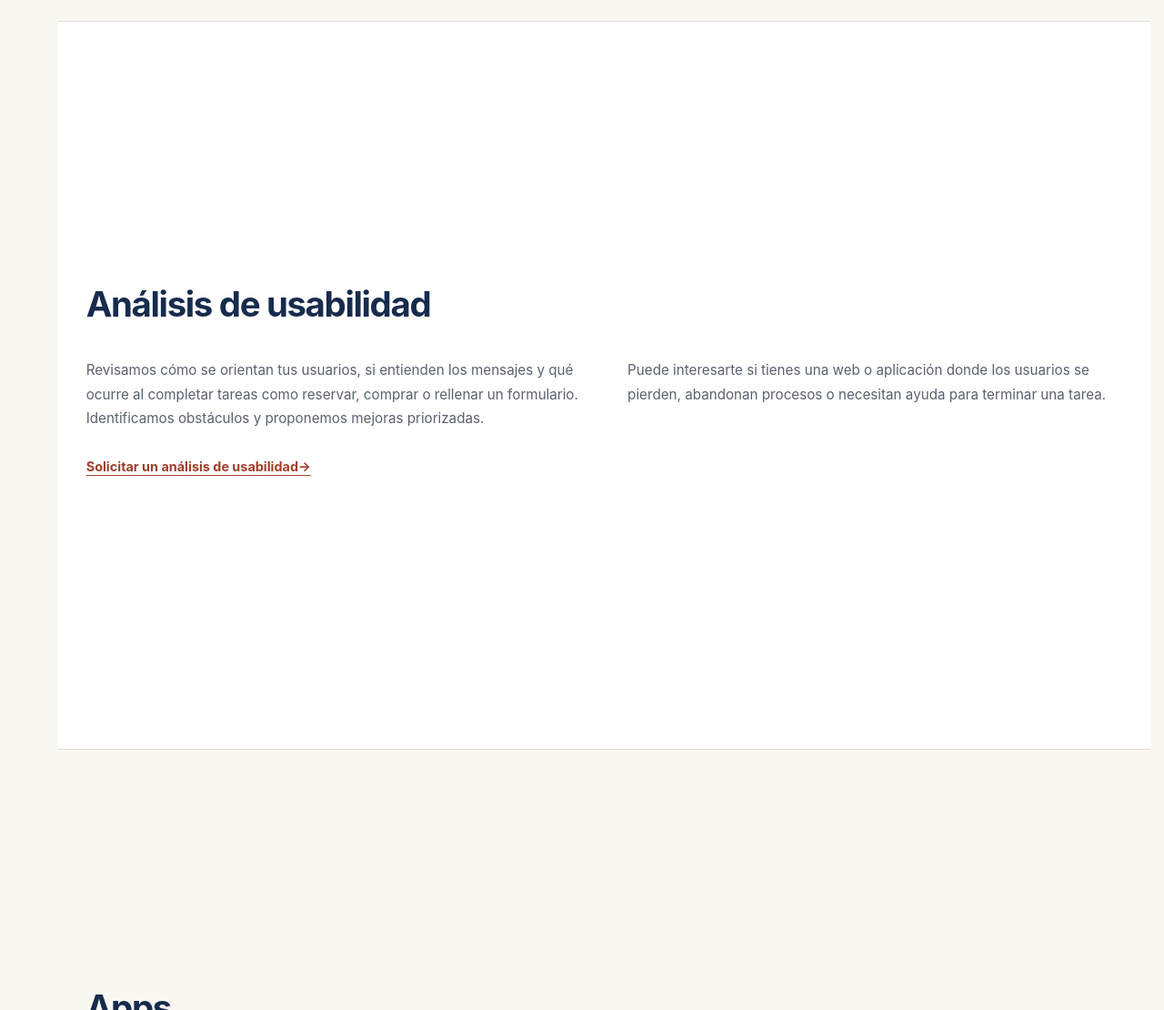
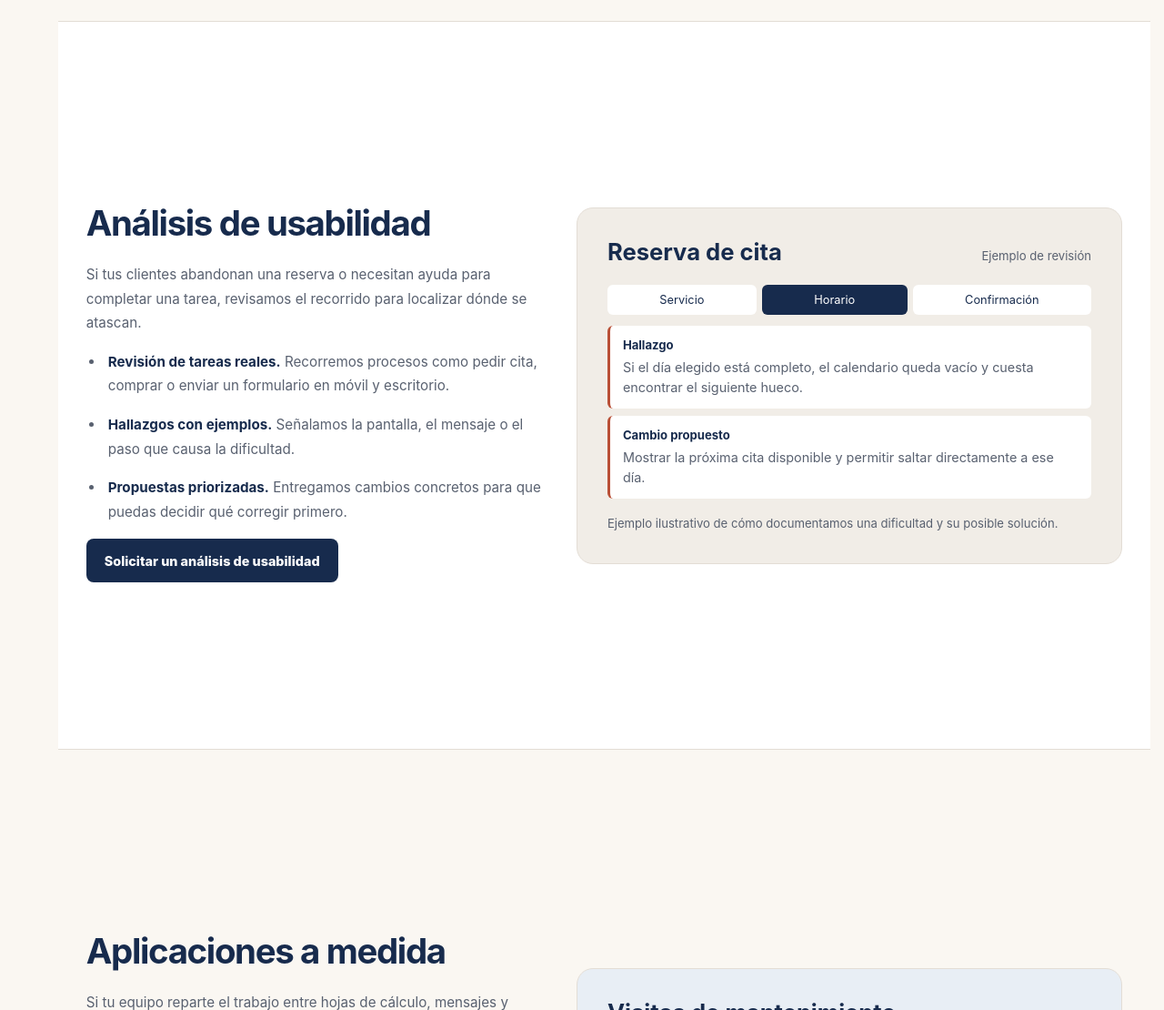
Before and after one commit to Palmito-Labs/palmito-web, a plain HTML site: page index.html in a window 1280 px wide. Shown: the part 3425-4535 px from the top of the page at 91% size. Drawn offline with Linux system fonts and the light colour scheme.

Commit message:
Improve web layout and illustrate usability and app services

```diff
--- a/index.html
+++ b/index.html
@@ -33,7 +33,7 @@
 <link rel="stylesheet" href="/screens.css?v=2">
 <link rel="stylesheet" href="/photography.css?v=1">
 <link rel="stylesheet" href="/contact.css?v=2">
-<link rel="stylesheet" href="/offer.css?v=10">
+<link rel="stylesheet" href="/offer.css?v=11">
 </head>
   <body class="home">
     <a class="skip-link" href="#contenido">Saltar al contenido</a>
@@ -194,20 +194,65 @@
         </section>
 
         <section class="section service-chapter" id="usabilidad" aria-labelledby="usability-title">
-          <div class="spotlight-copy service-copy">
-            <h3 id="usability-title">Análisis de usabilidad</h3>
-            <p>Revisamos cómo se orientan tus usuarios, si entienden los mensajes y qué ocurre al completar tareas como reservar, comprar o rellenar un formulario. Identificamos obstáculos y proponemos mejoras priorizadas.</p>
-            <p>Puede interesarte si tienes una web o aplicación donde los usuarios se pierden, abandonan procesos o necesitan ayuda para terminar una tarea.</p>
-            <a class="text-link" href="/?servicio=usabilidad#contacto">Solicitar un análisis de usabilidad <span aria-hidden="true">→</span></a>
+          <div class="product-spotlight">
+            <div class="spotlight-copy">
+              <h3 id="usability-title">Análisis de usabilidad</h3>
+              <p>Si tus clientes abandonan una reserva o necesitan ayuda para completar una tarea, revisamos el recorrido para localizar dónde se atascan.</p>
+              <ul class="product-benefits">
+                <li><strong>Revisión de tareas reales.</strong> Recorremos procesos como pedir cita, comprar o enviar un formulario en móvil y escritorio.</li>
+                <li><strong>Hallazgos con ejemplos.</strong> Señalamos la pantalla, el mensaje o el paso que causa la dificultad.</li>
+                <li><strong>Propuestas priorizadas.</strong> Entregamos cambios concretos para que puedas decidir qué corregir primero.</li>
+              </ul>
+              <a class="button button-primary" href="/?servicio=usabilidad#contacto">Solicitar un análisis de usabilidad</a>
+            </div>
+            <figure class="service-example audit-example">
+              <div class="example-header">
+                <strong>Reserva de cita</strong>
+                <span>Ejemplo de revisión</span>
+              </div>
+              <ol class="audit-path" aria-label="Pasos de una reserva">
+                <li>Servicio</li>
+                <li class="audit-step">Horario</li>
+                <li>Confirmación</li>
+              </ol>
+              <dl class="audit-findings">
+                <div>
+                  <dt>Hallazgo</dt>
+                  <dd>Si el día elegido está completo, el calendario queda vacío y cuesta encontrar el siguiente hueco.</dd>
+                </div>
+                <div>
+                  <dt>Cambio propuesto</dt>
+                  <dd>Mostrar la próxima cita disponible y permitir saltar directamente a ese día.</dd>
+                </div>
+              </dl>
+              <figcaption>Ejemplo ilustrativo de cómo documentamos una dificultad y su posible solución.</figcaption>
+            </figure>
           </div>
         </section>
 
         <section class="section service-chapter" id="apps" aria-labelledby="apps-title">
-          <div class="spotlight-copy service-copy">
-            <h3 id="apps-title">Apps</h3>
-            <p>Partimos de la idea, definimos quién va a usar la aplicación y qué necesita hacer, y acordamos las funciones de una primera versión. Podemos probar un prototipo contigo antes de desarrollar, validar y ajustar el producto.</p>
-            <p><strong>Ejemplo ilustrativo.</strong> Una app donde los técnicos de una empresa de mantenimiento consultan sus visitas, registran materiales y dejan constancia de las tareas realizadas. Podría interesar a negocios con equipos de campo que coordinan el trabajo entre llamadas y hojas de cálculo.</p>
-            <a class="text-link" href="/?servicio=apps#contacto">Plantear una idea de app <span aria-hidden="true">→</span></a>
+          <div class="product-spotlight">
+            <div class="spotlight-copy">
+              <h3 id="apps-title">Aplicaciones a medida</h3>
+              <p>Si tu equipo reparte el trabajo entre hojas de cálculo, mensajes y llamadas, podemos reunir las tareas que necesita en una aplicación web o móvil.</p>
+              <ul class="product-benefits">
+                <li><strong>Definimos la primera versión.</strong> Acordamos qué hará cada usuario y qué datos necesita en cada paso.</li>
+                <li><strong>Probamos las pantallas contigo.</strong> Revisamos el recorrido antes de desarrollar las funciones acordadas.</li>
+                <li><strong>Ajustamos a partir del uso.</strong> Priorizamos ampliaciones e integraciones según las necesidades del equipo.</li>
+              </ul>
+              <a class="button button-primary" href="/?servicio=apps#contacto">Plantear una idea de app</a>
+            </div>
+            <figure class="service-example app-example">
+              <div class="example-header">
+                <strong>Visitas de mantenimiento</strong>
+                <span>Ejemplo de aplicación</span>
+              </div>
+              <ol class="app-agenda" aria-label="Agenda de un técnico">
+                <li><time datetime="09:00">09:00</time><div><strong>Revisión de climatización</strong><span>Parte de trabajo registrado</span></div><span class="app-status app-status-done">Finalizada</span></li>
+                <li><time datetime="11:30">11:30</time><div><strong>Mantenimiento preventivo</strong><span>Materiales pendientes de anotar</span></div><span class="app-status">En curso</span></li>
+              </ol>
+              <figcaption>Un técnico consulta su agenda, anota materiales y deja constancia del trabajo desde el móvil.</figcaption>
+            </figure>
           </div>
         </section>
       </section>
--- a/offer.css
+++ b/offer.css
@@ -16,15 +16,6 @@
   scroll-margin-top: -24px;
 }
 .home .service-chapter:nth-of-type(even) { background: var(--bg); }
-.service-copy { display: grid; gap: 16px clamp(24px, 4vw, 80px); }
-.service-copy > p { margin: 0; }
-.service-copy > a { justify-self: start; }
-@media (min-width: 760px) {
-  .service-copy { grid-template-columns: repeat(2, minmax(0, 1fr)); align-items: start; }
-  .service-copy > :is(h3, a) { grid-column: 1 / -1; }
-  .service-copy > p { max-width: 72ch; }
-}
-.service-copy h3:first-child { margin-top: 0; }
 @media (max-width: 1023px) {
   .side-nav-ready .home .service-chapter { scroll-margin-top: -16px; }
 }
@@ -41,7 +32,8 @@
 .offer-card h2 { font-size: 1.16rem; letter-spacing: -.025em; margin: 0 0 10px; }
 .offer-card p { font-size: .88rem; color: var(--muted); line-height: 1.6; margin-bottom: 0; }
 .home .hero-copy > p:not(.eyebrow):not(.hero-label) { font-size: clamp(.95rem,1.8dvh,1.1rem); line-height: 1.65; }
-.product-spotlight { display: grid; grid-template-columns: minmax(0,1fr) minmax(0,1.2fr); gap: clamp(20px, 3vw, 56px); align-items: center; padding: clamp(14px, 2vw, 32px); border: 1px solid var(--line); border-radius: 20px; background: #faf7f2; }
+.product-spotlight { display: grid; grid-template-columns: minmax(0,1fr) minmax(0,1.2fr); gap: clamp(20px, 3vw, 56px); align-items: center; }
+#automatizacion-ia .product-spotlight { padding: clamp(14px, 2vw, 32px); border: 1px solid var(--line); border-radius: 20px; background: #faf7f2; }
 .spotlight-copy h3 { font-size: clamp(1.7rem,3vw,2.7rem); line-height: 1.15; letter-spacing: -.035em; margin: 16px 0 22px; }
 .spotlight-copy > p,.product-benefits { color: var(--muted); font-size: .95rem; line-height: 1.75; }
 .product-benefits { padding-left: 20px; }
@@ -66,7 +58,7 @@
   .offer-overview { grid-template-columns: 1fr; }
   .offer-overview { gap: 10px; }
   .offer-card { padding: 20px; }
-  .product-spotlight { border-radius: 14px; }
+  #automatizacion-ia .product-spotlight { border-radius: 14px; }
   .home .product-spotlight .demo-chat { padding: 14px 10px; }
 }
 @media(prefers-reduced-motion:reduce) { .offer-card { transition: none; } }
@@ -89,3 +81,38 @@
 @media (max-width: 420px) {
   .commerce-examples { grid-template-columns: 1fr; }
 }
+
+.service-example {
+  min-width: 0;
+  margin: 0;
+  padding: clamp(16px, 2.6vw, 38px);
+  border: 1px solid var(--line);
+  border-radius: 18px;
+  background: var(--surface);
+}
+.example-header {
+  display: flex;
+  flex-wrap: wrap;
+  justify-content: space-between;
+  align-items: baseline;
+  gap: 4px 16px;
+}
+.example-header strong { font-size: clamp(1.18rem, 2vw, 1.6rem); line-height: 1.2; }
+.example-header span, .service-example figcaption { color: var(--muted); font-size: .82rem; }
+.service-example figcaption { margin-top: 18px; }
+.audit-path, .app-agenda { list-style: none; padding: 0; margin: 20px 0 0; }
+.audit-path { display: flex; flex-wrap: wrap; gap: 6px; }
+.audit-path li { flex: 1 1 auto; padding: 7px 9px; border-radius: 6px; background: var(--paper); font-size: .8rem; text-align: center; }
+.audit-path .audit-step { background: var(--brand); color: var(--paper); }
+.audit-findings { display: grid; gap: 8px; margin: 12px 0 0; }
+.audit-findings > div { padding: 12px 14px; border-left: 3px solid var(--accent); border-radius: 6px; background: var(--paper); }
+.audit-findings dt { font-size: .82rem; font-weight: 750; }
+.audit-findings dd { margin: 4px 0 0; color: var(--muted); font-size: .9rem; }
+.app-example { background: #e8eef5; }
+.app-agenda { display: grid; gap: 8px; }
+.app-agenda li { display: flex; flex-wrap: wrap; align-items: baseline; gap: 6px 12px; padding: 12px; border-radius: 8px; background: var(--paper); }
+.app-agenda time { font-size: .83rem; font-weight: 750; font-variant-numeric: tabular-nums; }
+.app-agenda li div { flex: 1 1 11rem; min-width: 0; }
+.app-agenda li div span { display: block; color: var(--muted); font-size: .8rem; }
+.app-status { padding: 3px 8px; border-radius: 6px; background: #f6e8d9; color: #704726; font-size: .75rem; font-weight: 650; }
+.app-status-done { background: #dcece4; color: #25533e; }
```
